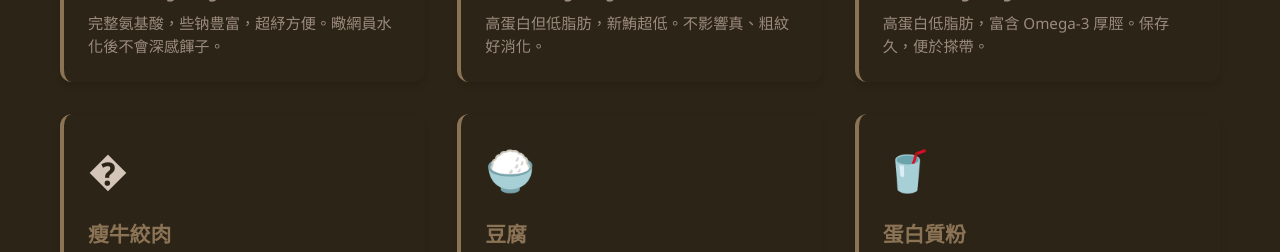
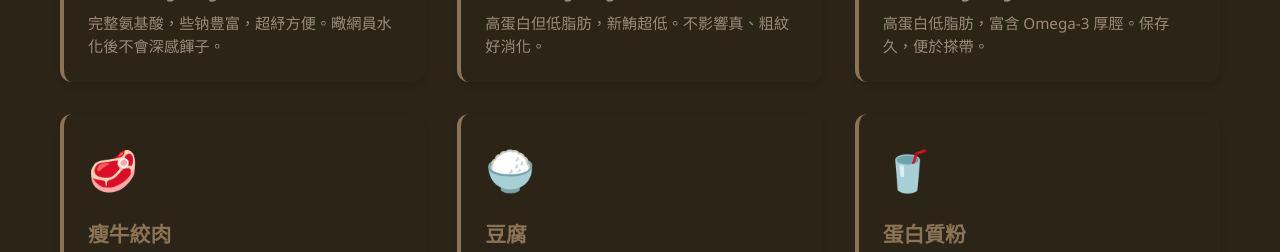
Before and after one commit to h310107-del/bob, a website: page index.html in a window 1280 px wide. Shown: the part 2220-2472 px from the top of the page. Drawn offline with Linux system fonts and the light colour scheme.

Commit message:
Fix beef icon in protein section

```diff
--- a/index.html
+++ b/index.html
@@ -149,7 +149,7 @@
 
                     <!-- 便宜蛋白質來源 4 -->
                     <div class="protein-card">
-                        <div class="protein-icon">�</div>
+                        <div class="protein-icon">🥩</div>
                         <h3>瘦牛絞肉</h3>
                         <p class="protein-amount">蛋白質：25g/100g</p>
                         <p>优质瘦牛，高蛋白但比普通牤肩肉低脂肪。多b胃特宜。</p>
```
